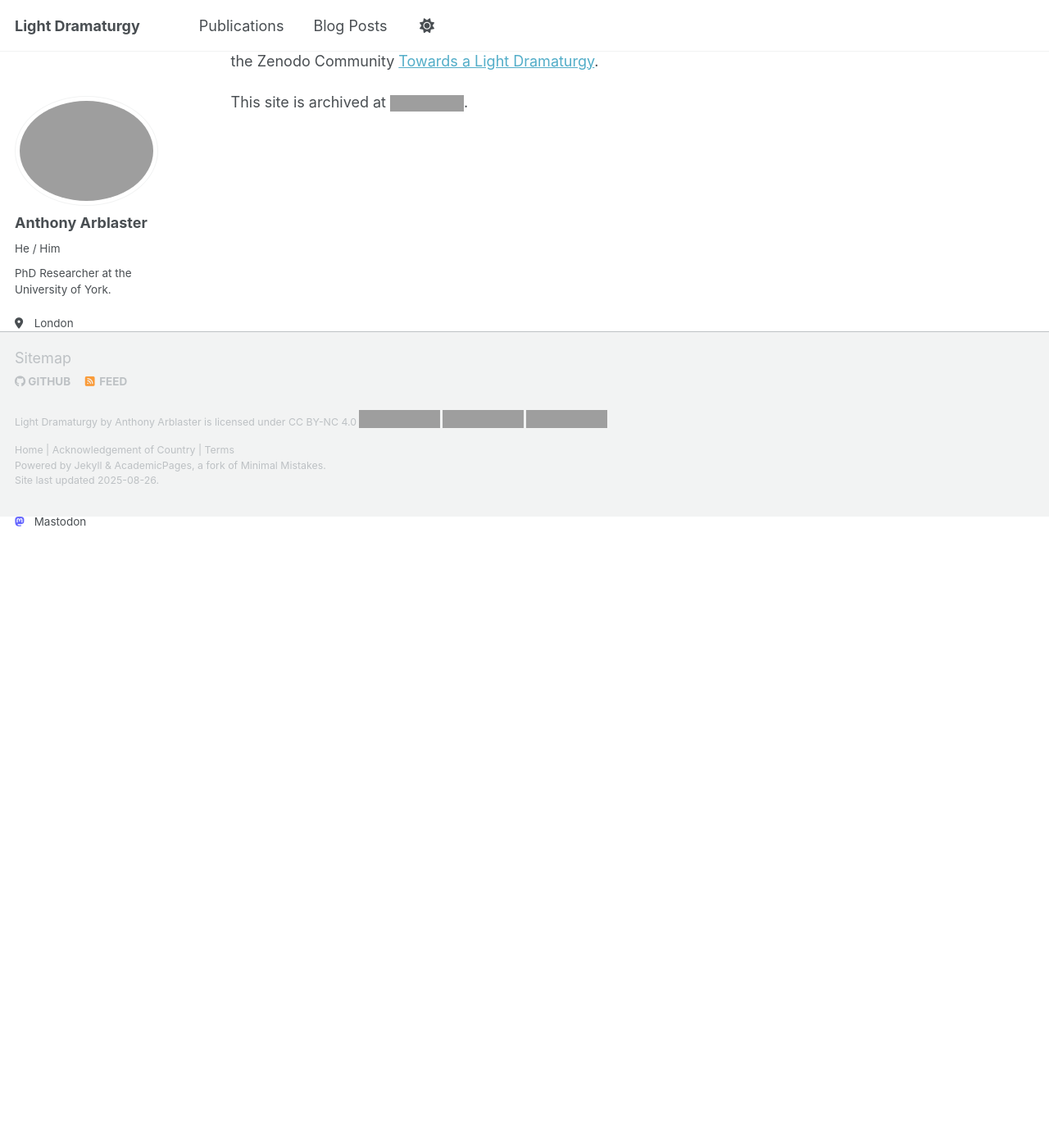
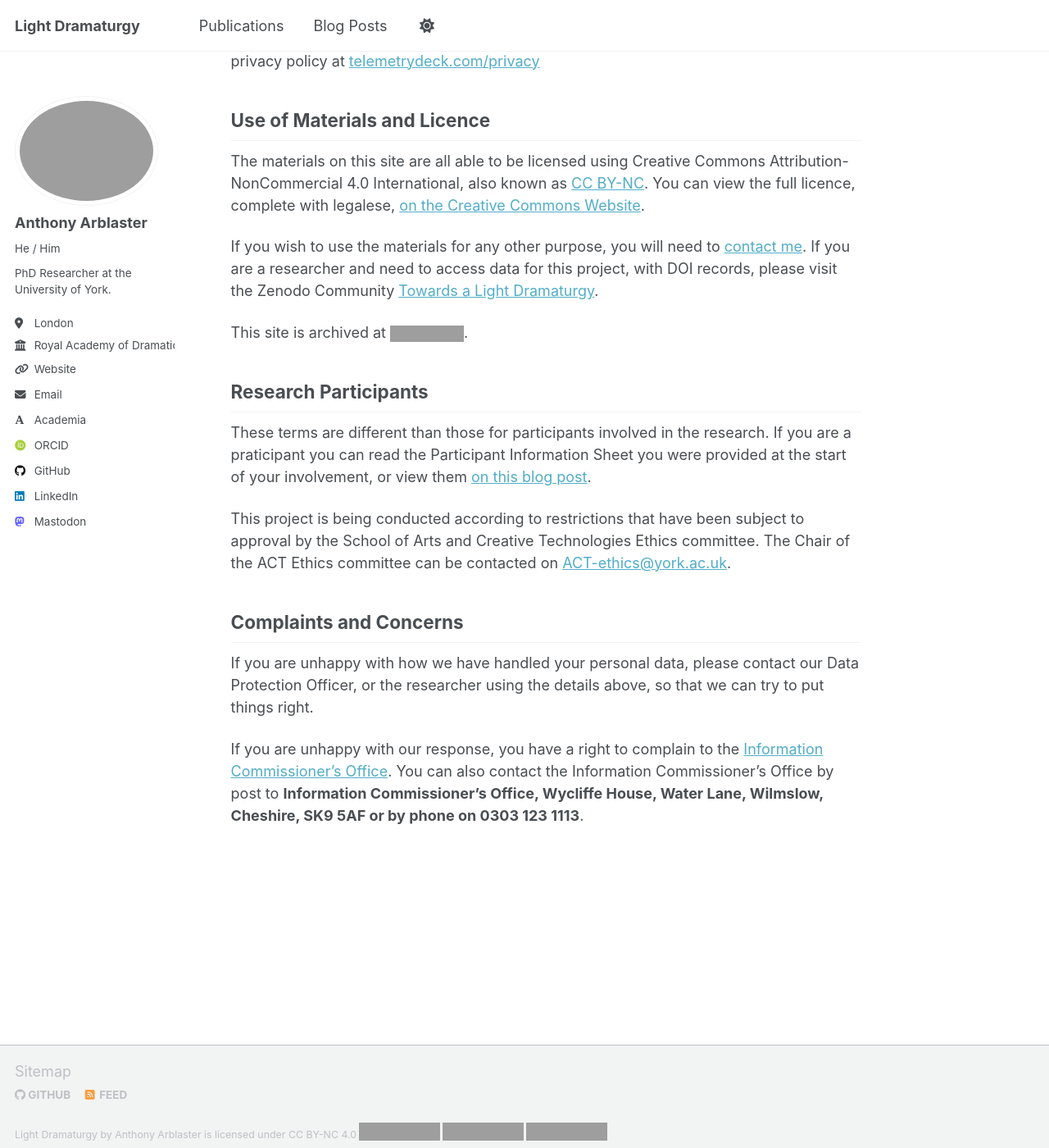
Before and after one commit to aarblaster/light-dramaturgy, a Jekyll site: the page built from _pages/terms.md, in a window 1280 px wide and 1400 px high, scrolled down 1375 px. Shown: the whole window at 82% size. Built offline with Jekyll 4.4.1, drawn with Linux system fonts in a browser that asks for light colours; some web fonts are replaced; a script that is not in the unit is left out; before the commit the page ends 2005 px from its top, so only the background shows below that; some of the changed text lies outside the part shown; grey boxes are pictures that could not be loaded.

Commit message:
Update terms.md
Data controller information, research participant information and complaints section added.

```diff
--- a/_pages/terms.md
+++ b/_pages/terms.md
@@ -8,7 +8,13 @@
 
 The privacy of my visitors is extremely important. This Privacy Policy outlines the types of personal information that is received and collected and how it is used. I will never share your email address or any other personal information to anyone without your direct consent.
 
-Please note, these terms are different than those for praticipants in the research. If you are a praticipant you can read the Participant INformation Sheet you were provided or view them [on this blog post](https://phd.anthonyarblaster.com/phd/Ethics-Documents/).
+## Data Controller
+
+This project is being undertaken by Anthony Arblaster ([czw527@york.ac.uk](mailto:czw527@york.ac.uk)), who is a doctoral student at the University of York. It is being supervised by Dr Katherine Graham ([katherine.graham@york.ac.uk](mailto:katherine.graham@york.ac.uk)) and Dr Rebecca Benzie ([rebecca.benzie@york.ac.uk](mailto:rebecca.benzie@york.ac.uk)).
+
+For this project, the University of York is the [Data Controller](https://www.york.ac.uk/records-management/dp/glossary/). We are registered with the Information Commissioner's Office. [Our registration number](https://ico.org.uk/ESDWebPages/Entry/Z4855807) is Z4855807.
+
+If you contact the researcher about this project, you will be following the terms of this website.
 
 ## Log Files
 
@@ -40,3 +46,15 @@
 If you wish to use the materials for any other purpose, you will need to [contact me](/contact). If you are a researcher and need to access data for this project, with DOI records, please visit the Zenodo Community [Towards a Light Dramaturgy](https://zenodo.org/communities/light-dramaturgy/).
 
 This site is archived at [![DOI](https://zenodo.org/badge/961492842.svg)](https://doi.org/10.5281/zenodo.15684581).
+
+## Research Participants
+
+These terms are different than those for participants involved in the research. If you are a praticipant you can read the Participant Information Sheet you were provided at the start of your involvement, or view them [on this blog post](/phd/Ethics-Documents/).
+
+This project is being conducted according to restrictions that have been subject to approval by the School of Arts and Creative Technologies Ethics committee. The Chair of the ACT Ethics committee can be contacted on [ACT-ethics@york.ac.uk](mailto:act-ethics@york.ac.uk).
+
+## Complaints and Concerns
+
+If you are unhappy with how we have handled your personal data, please contact our Data Protection Officer, or the researcher using the details above, so that we can try to put things right.
+
+If you are unhappy with our response, you have a right to complain to the [Information Commissioner's Office](https://ico.org.uk/make-a-complaint/). You can also contact the Information Commissioner's Office by post to **Information Commissioner's Office, Wycliffe House, Water Lane, Wilmslow, Cheshire, SK9 5AF or by phone on 0303 123 1113**.
```
